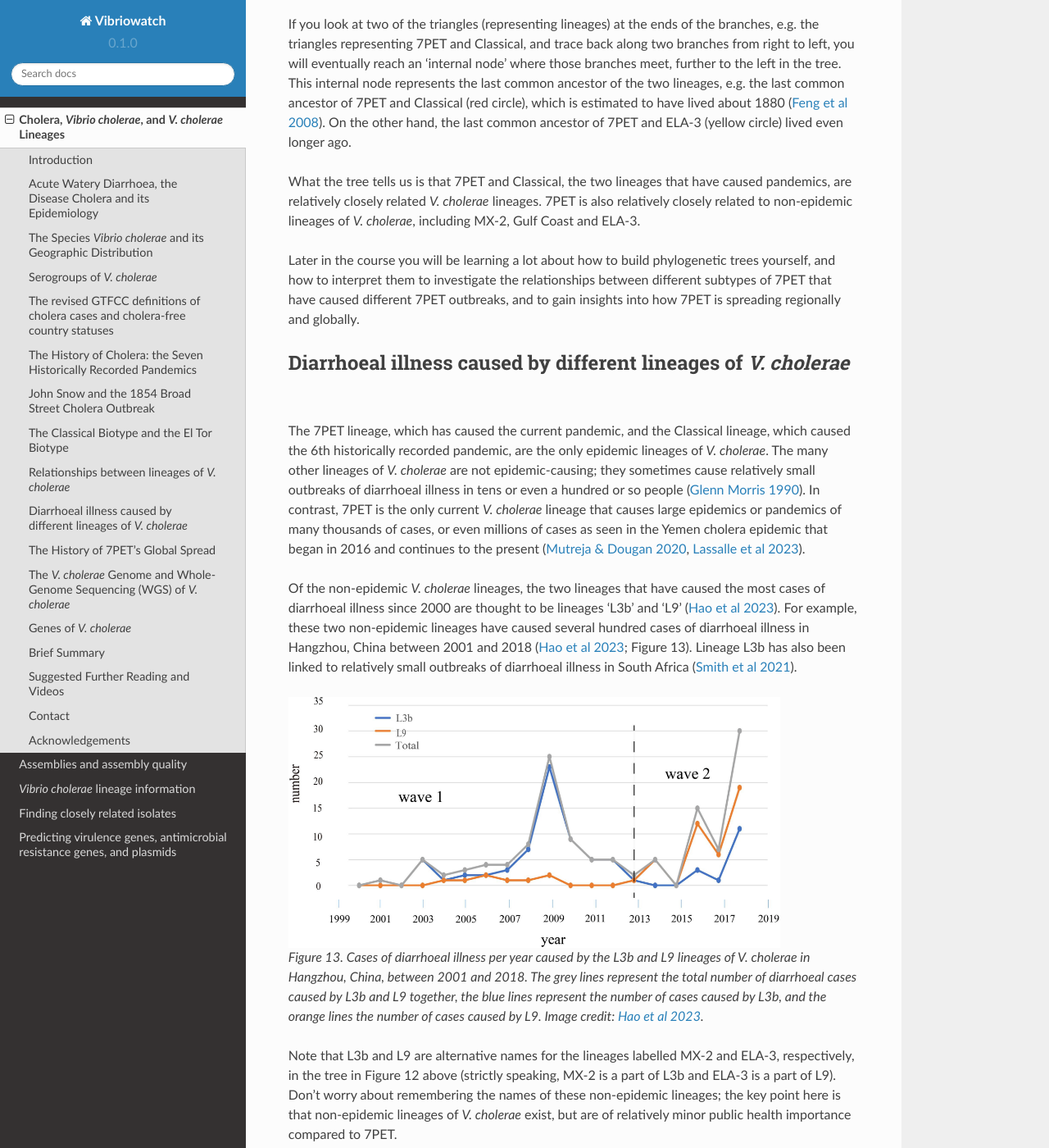
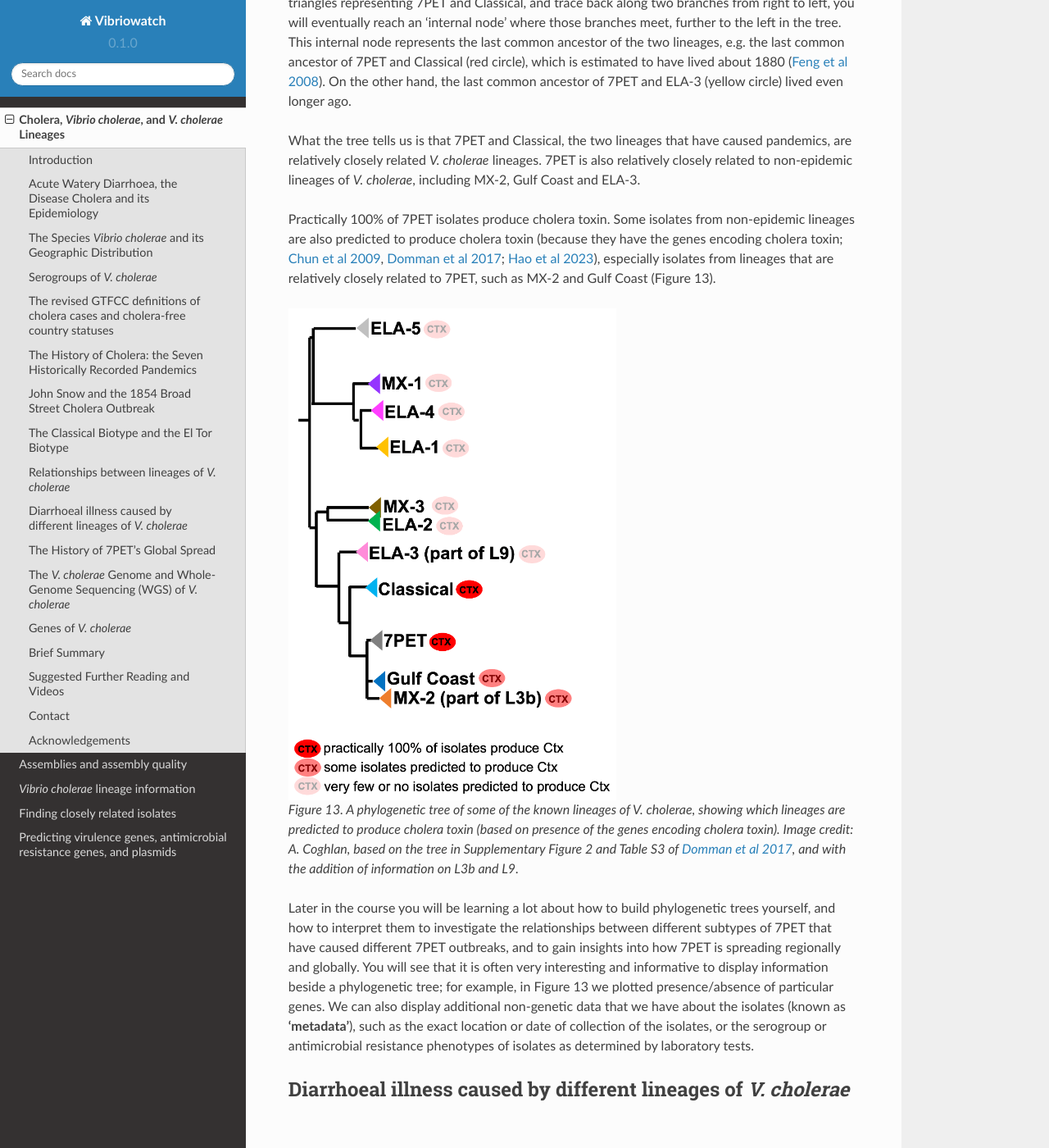
Before and after one commit to avrilcoghlan/cholerabook, a Sphinx documentation site: the page built from docs/source/vibriogenomes.rst, in a window 1280 px wide and 1400 px high, scrolled down 12046 px. Shown: the whole window at 82% size. Built offline with Sphinx 7.4.7 and the Read the Docs theme 2.0.0, drawn with Linux system fonts in a browser that asks for light colours; some of the changed text lies outside the part shown.

Commit message:
Update vibriogenomes.rst

```diff
--- a/docs/source/vibriogenomes.rst
+++ b/docs/source/vibriogenomes.rst
@@ -173,11 +173,13 @@ Most isolates belonging to the current pandemic lineage (7PET lineage) of *V. ch
 *V. cholerae* isolates that belong to non-epidemic lineages can also sometimes have serogroups O1 or O139, or any of the other 210 known *V. cholerae* serogroups.
 Therefore, if a *V. cholerae* isolate from a patient with acute watery diarrhoea is shown via laboratory testing to have serogroup O1 or O139, then there is a strong possibility
 that the diarrhoea was caused by 7PET. However, it's important to bear in mind that one can not be 100% sure that the isolate is 7PET, since some non-epidemic
-lineages have serogroups O1 or O139, for example, lineage MX-2 (Figure 6).
+lineages have serogroups O1 or O139, for example, lineage MX-2 (Figure 6; `Domman et al 2017`_).
 
 .. _Mutreja et al 2011: https://pubmed.ncbi.nlm.nih.gov/21866102/
 
 .. _Moore et al 2014: https://pubmed.ncbi.nlm.nih.gov/24575898/
+
+.. _Domman et al 2017: https://pubmed.ncbi.nlm.nih.gov/29123068/
 
 Because it is relatively cheap, easy and rapid, laboratory identification of serogroup is currently an important method of predicting whether an isolate is 7PET (`CDC 1994`_, `WHO 2023`_).
 For example, in surveillance units where there is no confirmed cholera outbreak, the WHO currently defines a 'confirmed cholera case' as:
@@ -350,10 +352,10 @@ differences between their DNA.
 
 .. _Domman et al 2017: https://pubmed.ncbi.nlm.nih.gov/29123068/
 
-.. figure:: Lineages.png
+.. figure:: Lineages_simple.png
   :width: 400
 
-  Figure 12. A phylogenetic tree of some of the known lineages of *V. cholerae*. The triangles at the ends of branches represent existing lineages. The red dot represents the last common ancestor of the Classical and 7PET lineages, while the yellow dot represents the last common ancestor of the ELA-3 and 7PET lineages. Practically 100% of 7PET isolates produce cholera toxin. Some isolates from non-epidemic lineages are also predicted to produce cholera toxin (because they have the genes encoding cholera toxin; `Chun et al 2009`_, `Domman et al 2017`_; `Hao et al 2023`_). Image credit: A. Coghlan, based on the tree in Supplementary Figure 2 and Table S3 of `Domman et al 2017`_, and with the addition of information on L3b and L9.
+  Figure 12. A phylogenetic tree of some of the known lineages of *V. cholerae*. The triangles at the ends of branches represent existing lineages. The red dot represents the last common ancestor of the Classical and 7PET lineages, while the yellow dot represents the last common ancestor of the ELA-3 and 7PET lineages. Image credit: A. Coghlan, based on the tree in Supplementary Figure 2 and Table S3 of `Domman et al 2017`_, and with the addition of information on L3b and L9.
 
 .. _Chun et al 2009: https://pubmed.ncbi.nlm.nih.gov/19720995/
 
@@ -376,9 +378,20 @@ the last common ancestor of 7PET and ELA-3 (yellow circle) lived even longer ago
 What the tree tells us is that 7PET and Classical, the two lineages that have caused pandemics, are relatively closely related *V. cholerae* lineages.
 7PET is also relatively closely related to non-epidemic lineages of *V. cholerae*, including MX-2, Gulf Coast and ELA-3.
 
+Practically 100% of 7PET isolates produce cholera toxin. Some isolates from non-epidemic lineages are also predicted to produce cholera toxin (because they have the genes encoding cholera toxin; `Chun et al 2009`_, `Domman et al 2017`_; `Hao et al 2023`_), especially isolates from lineages that are relatively closely related to
+7PET, such as MX-2 and Gulf Coast (Figure 13).
+
+.. figure:: Lineages.png
+  :width: 400
+
+  Figure 13. A phylogenetic tree of some of the known lineages of *V. cholerae*, showing which lineages are predicted to produce cholera toxin (based on presence of the genes encoding cholera toxin). Image credit: A. Coghlan, based on the tree in Supplementary Figure 2 and Table S3 of `Domman et al 2017`_, and with the addition of information on L3b and L9.
+
 Later in the course you will be learning a lot about how to build phylogenetic trees yourself, and how to interpret
 them to investigate the relationships between different subtypes of 7PET that have caused different 7PET outbreaks, and to
-gain insights into how 7PET is spreading regionally and globally.
+gain insights into how 7PET is spreading regionally and globally. You will see that it is often very interesting and informative to display information
+beside a phylogenetic tree; for example, in Figure 13 we plotted presence/absence of particular genes. We can also display additional
+non-genetic data that we have about the isolates (known as **'metadata'**), such as the exact location or date of collection of the isolates, or
+the serogroup or antimicrobial resistance phenotypes of isolates as determined by laboratory tests.
 
 Diarrhoeal illness caused by different lineages of *V. cholerae*
 ----------------------------------------------------------------
```
